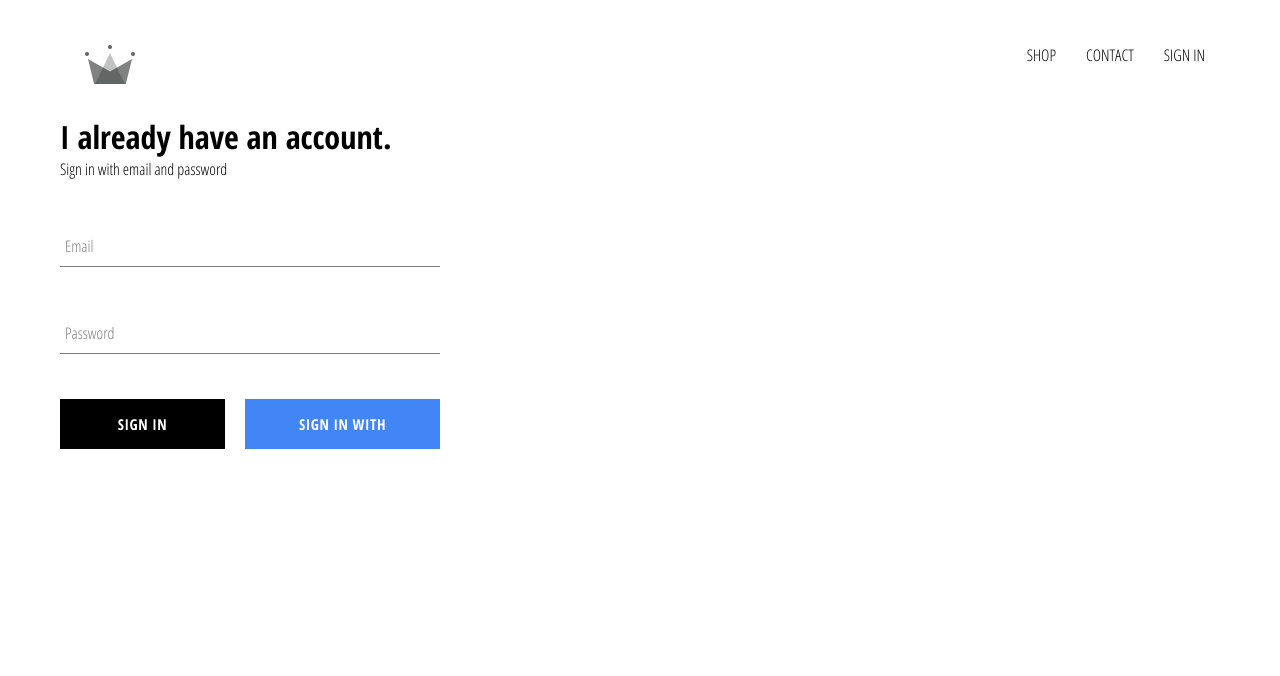
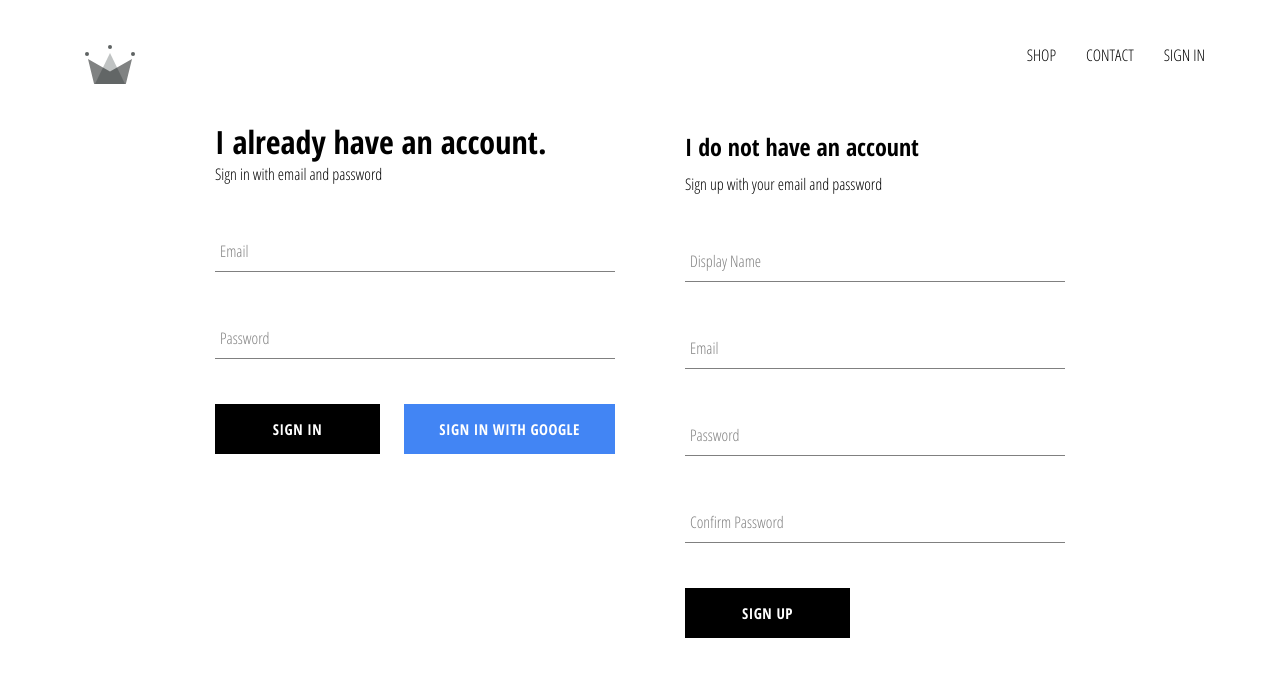
Before and after one commit to Pratik9999/crwn-clothing, a React (Create React App) app: page /signin in a window 1280 px wide. Shown: the top 676 px of the page. Built offline with nearby package versions, Linux system fonts and the light colour scheme; no server answers.

Commit message:
implemented firebase util, included ability to store authenticated users into our firestore database

```diff
--- a/src/App.js
+++ b/src/App.js
@@ -5,7 +5,7 @@
 import ShopPage from './pages/shoppage/shoppage.component';
 import Header from './components/header/header.component';
 import SignInAndSignUpPage from './pages/sign-in-sign-up/sign-in-sign-up.component';
-import { auth } from './firebase/firebase.utils';
+import { auth, createUserprofileDocument } from './firebase/firebase.utils';
 import './App.css';
 
 class App extends Component {
@@ -17,9 +17,24 @@
    unsubscribeFromAuth = null;
 
    componentDidMount() {
-      this.unsubscribeFromAuth = auth.onAuthStateChanged(user => {
-         this.setState({ currentUser: user });
-         console.log(user);
+      this.unsubscribeFromAuth = auth.onAuthStateChanged(async userAuth => {
+         if(userAuth) {
+            const userRef = await createUserprofileDocument(userAuth);
+
+            userRef.onSnapshot(snapshot => {
+               this.setState({
+                  currentUser: {
+                     id: snapshot.id,
+                     ...snapshot.data()
+                  }
+               });
+               console.log(this.state);
+            });
+         }
+         else {
+            this.setState({ currentUser: userAuth });
+         }
+
       })
    }
 
--- a/src/components/sign-in/sign-in.component.jsx
+++ b/src/components/sign-in/sign-in.component.jsx
@@ -37,7 +37,7 @@
                   value={this.state.email}
                   handleChange={this.handleChange}
                   label="Email"
-                  required
+                  required={true}
                />
                <FormInput
                   name="password"
@@ -45,7 +45,7 @@
                   value={this.state.password}
                   handleChange={this.handleChange}
                   label="Password"
-                  required
+                  required={true}
                />
                <div className="buttons">
                   <CustomButton type="submit">
--- a/src/components/sign-in/sign-in.styles.scss
+++ b/src/components/sign-in/sign-in.styles.scss
@@ -1,6 +1,6 @@
 
 .sign-in {
-   width: 380px;
+   width: 400px;
    display: flex;
    flex-direction: column;
 
--- /dev/null
+++ b/src/components/sign-up/sign-up.component.jsx
@@ -0,0 +1,98 @@
+import { Component } from 'react';
+
+import FormInput from '../form-input/form-input.component';
+import CustomButton from '../custom-button/custom-button.component';
+import { auth, createUserprofileDocument } from '../../firebase/firebase.utils';
+import './sign-up.styles.scss';
+
+class SignUp extends Component {
+
+   state = {
+      displayName: '',
+      email: '',
+      password: '',
+      confirmPassword: ''
+   }
+
+   handleSubmit = async (event) => {
+      event.preventDefault();
+
+      const { displayName, email, password, confirmPassword } = this.state;
+
+      if(password !== confirmPassword) {
+         alert("Password don't match");
+         return;
+      }
+
+      try {
+         const { user } =  await auth.createUserWithEmailAndPassword(email, password);
+         console.log('user', user);
+
+         await createUserprofileDocument(user, {displayName});
+
+         this.setState({
+            displayName: '',
+            email: '',
+            password: '',
+            confirmPassword: ''
+         })
+
+      } catch (error) {
+         console.error(error);
+      }
+
+   }
+
+   handleChange = (event) => {
+      const { name, value } = event.target;
+
+      this.setState({ [name]: value });
+   }
+
+   render() {
+      const { displayName, email, password, confirmPassword } = this.state;
+      return (
+         <div className="sign-up">
+            <h2 className="title">I do not have an account</h2>
+            <span>Sign up with your email and password</span>
+            <form className="sign-up-form" onSubmit={this.handleSubmit}>
+               <FormInput
+                  type="text"
+                  name="displayName"
+                  value={displayName}
+                  label="Display Name"
+                  onChange={this.handleChange}
+                  required={true}
+               />
+               <FormInput
+                  type="email"
+                  name="email"
+                  value={email}
+                  label="Email"
+                  onChange={this.handleChange}
+                  required={true}
+               />
+               <FormInput
+                  type="password"
+                  name="password"
+                  value={password}
+                  label="Password"
+                  onChange={this.handleChange}
+                  required={true}
+               />
+               <FormInput
+                  type="password"
+                  name="confirmPassword"
+                  value={confirmPassword}
+                  label="Confirm Password"
+                  onChange={this.handleChange}
+                  required={true}
+               />
+               <CustomButton type='submit'>sign up</CustomButton>
+            </form>
+         </div>
+      );
+   }
+}
+
+export default SignUp;
--- /dev/null
+++ b/src/components/sign-up/sign-up.styles.scss
@@ -0,0 +1,10 @@
+
+.sign-up {
+   display: flex;
+   flex-direction: column;
+   width: 380px;
+
+   .title {
+      margin: 10px 0;
+   }
+}
--- a/src/firebase/firebase.utils.js
+++ b/src/firebase/firebase.utils.js
@@ -11,6 +11,33 @@
    appId: "1:967140326916:web:2e8fc950ffa871ca087f51"
 };
 
+export const createUserprofileDocument = async (userAuth, additionalData) => {
+   if(!userAuth) return;
+
+   const userRef = firestore.doc(`users/${userAuth.uid}`);
+
+   const snapShot =  await userRef.get();
+
+   if(!snapShot.exists) {
+      const { displayName, email } = userAuth;
+      const createdAt = new Date();
+
+      try {
+         await userRef.set({
+            displayName,
+            email,
+            createdAt,
+            ...additionalData
+         });
+      } catch (error) {
+         console.log('Error while creating user', error.message);
+      }
+   }
+
+   return userRef;
+
+}
+
 firebase.initializeApp(config);
 
 export const auth = firebase.auth();
--- a/src/pages/sign-in-sign-up/sign-in-sign-up.component.jsx
+++ b/src/pages/sign-in-sign-up/sign-in-sign-up.component.jsx
@@ -1,10 +1,12 @@
 import SignIn from '../../components/sign-in/sign-in.component';
+import SingUp from '../../components/sign-up/sign-up.component';
 import './sign-in-sign-up.styles.scss';
 
 const SignInAndSignUpPage = () => {
    return (
       <div className="sign-in-sign-up">
          <SignIn />
+         <SingUp />
       </div>
    );
 }
--- a/src/pages/sign-in-sign-up/sign-in-sign-up.styles.scss
+++ b/src/pages/sign-in-sign-up/sign-in-sign-up.styles.scss
@@ -0,0 +1,7 @@
+
+.sign-in-sign-up {
+   display: flex;
+   justify-content: space-between;
+   width: 850px;
+   margin:  30px auto;
+}
```
Also changed, not shown: 1 other file (tests, documents, lock files or other folders).
